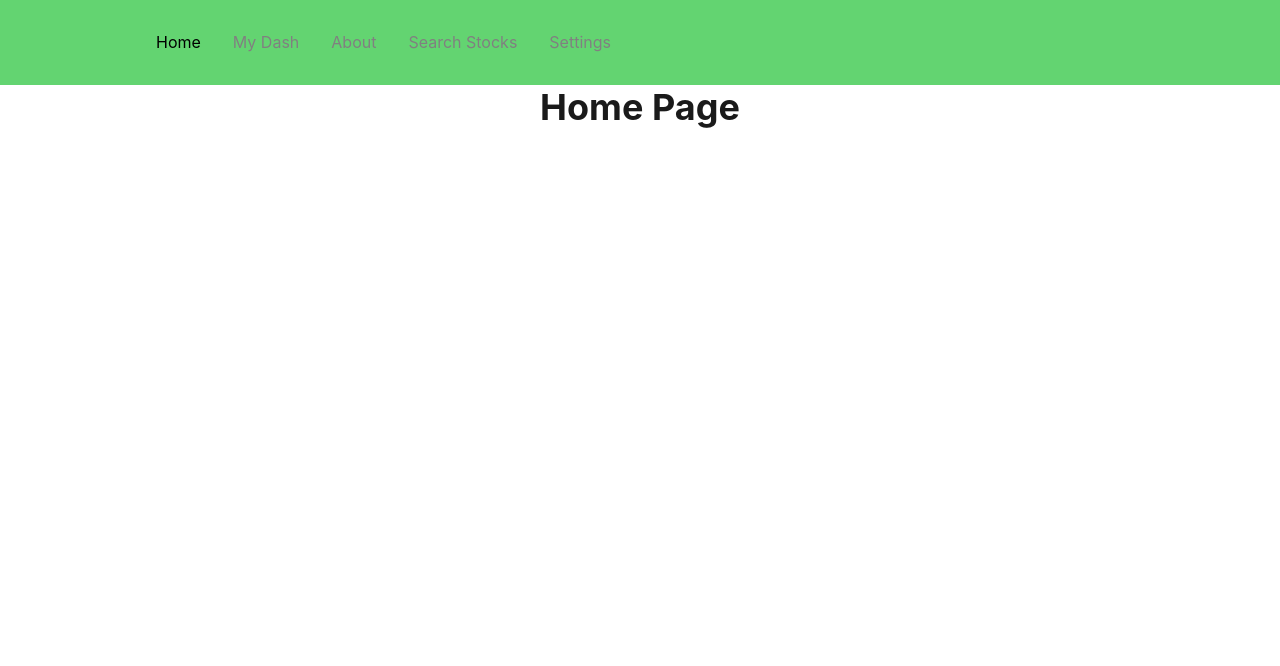
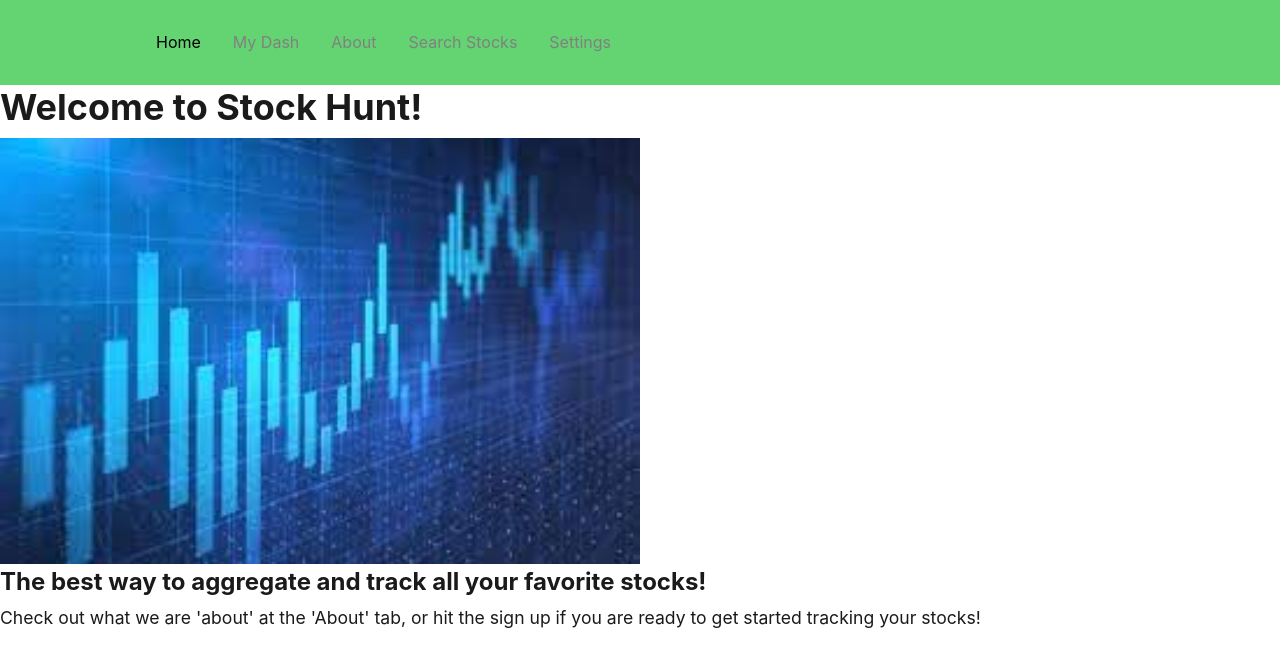
Before and after one commit to JSR5404/Stock-Hunt, a React (Create React App) app in the folder client/: page / in a window 1280 px wide. Shown: the top 666 px of the page. Built offline with nearby package versions, Linux system fonts and the light colour scheme.

Commit message:
stockhunt home

```diff
--- a/client/src/components/pages/Home.js
+++ b/client/src/components/pages/Home.js
@@ -4,15 +4,20 @@ const Home = () => {
   return (
     <div
       style={{
-        display: 'flex',
+        // display: 'flex',
         justifyContent: 'Center',
         alignItems: 'Right',
         height: '100vh'
       }}
     >
-      <h1>Home Page</h1>
-    </div>
-  );
+      <h1>Welcome to Stock Hunt!</h1>
+      <div>
+          <img src="./stock-3.jpg" alt="home-stockhunt" style={{ width: '50%' }} />
+        </div>
+        <h4>The best way to aggregate and track all your favorite stocks! </h4>
+        <p>Check out what we are 'about' at the 'About' tab, or hit the sign up if you are ready to get started tracking your stocks!</p>
+      </div>
+      );
 };
 
-export default Home;
+      export default Home;
```
Also changed, not shown: client/public/stock-3.jpg (added).
